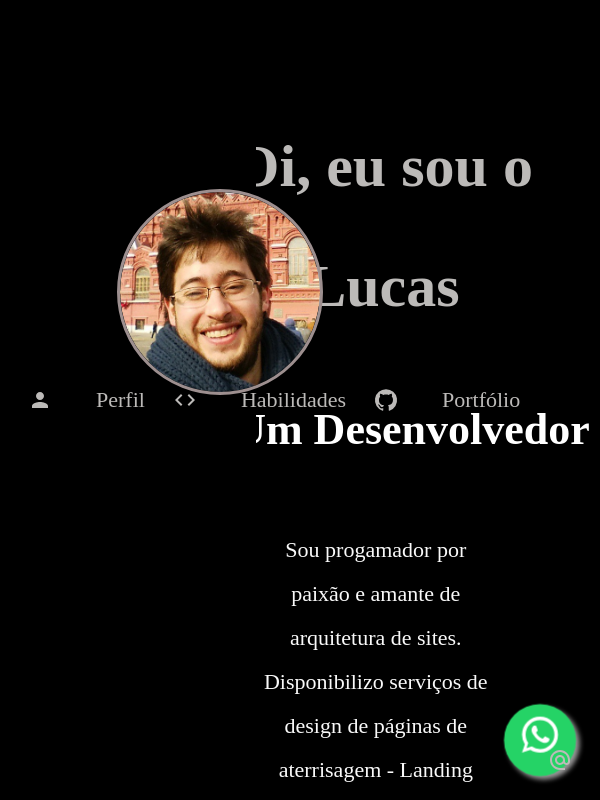
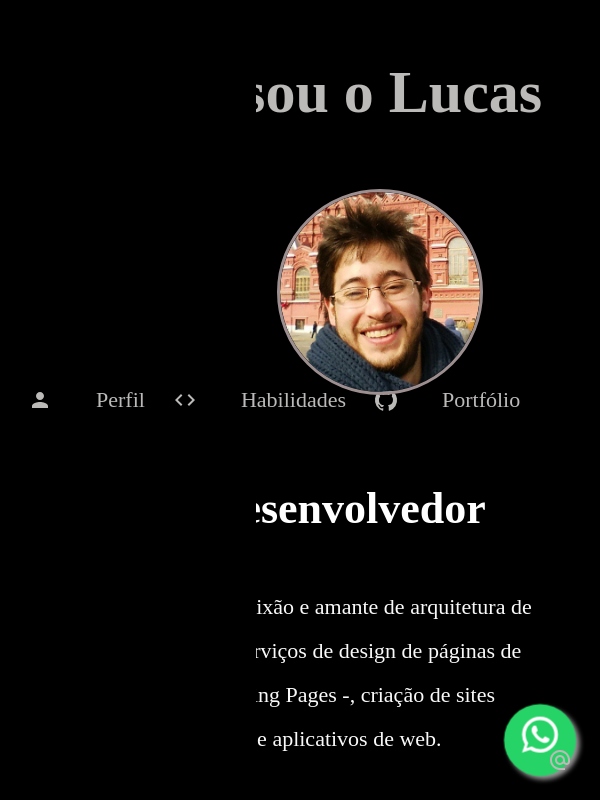
Before and after one commit to Lukelupus/react-professional-resume, a React (Create React App) app: page /profile in a window 600 px wide. Shown: the top 800 px of the page. Built offline with nearby package versions, Linux system fonts and the light colour scheme.

Commit message:
Fixed img position for mobile

```diff
--- a/public/styles/styles.css
+++ b/public/styles/styles.css
@@ -236,16 +236,11 @@ h1 {
     width: 200px;
     height: 200px;
     margin: 2rem 1rem 0 0;
-    animation: profileImgLeft ease 3s forwards;
-    animation-delay: 1s;
-    animation-duration: 1200ms;
     border-radius: 50%;
     outline: 3px solid transparent;
     outline-color: var(--bg-secondary);
     color: white;
     position: absolute;
-    left: 46.70%;
-    top: 20%;
     z-index: 999;
 }
 
@@ -261,7 +256,7 @@ h1 {
     font-size: 60px;
     opacity: 0;
     animation: landingPageAnimation 3s ease forwards;
-    animation-delay: 2s;
+    animation-delay: 1.5s;
     animation-duration: 1000ms;
     color: var(--text-primary);
 }
@@ -272,7 +267,7 @@ h1 {
     font-size: 44px;
     opacity: 0;
     animation: landingPageAnimation 3s ease forwards;
-    animation-delay: 2.5s;
+    animation-delay: 2s;
     animation-duration: 1000ms;
 }
 
@@ -284,7 +279,7 @@ h1 {
     opacity: 0;
     margin-left: 27.5%;
     animation: landingPageAnimation 3s ease forwards;
-    animation-delay: 3s;
+    animation-delay: 2.5s;
     animation-duration: 1000ms;
 }
 
@@ -304,7 +299,7 @@ h1 {
 .profile-page .wrapper {
     opacity: 0;
     animation: landingPageAnimation 3s ease forwards;
-    animation-delay: 4s;
+    animation-delay: 3s;
     animation-duration: 1000ms;
 
 }
@@ -495,11 +490,49 @@ h1 {
     .nav-link {
         justify-content: center;
     }
+    .lucas-img {
+        margin-left: 2rem;
 
+    }
     .home-page  {
         left: 15%;
         top: 30%;
     }
+
+    .profile-img {
+
+        left: 30%;
+        top: 30%;
+    }
+    .profile-page {
+       margin: 0;
+       padding: 0 1rem 0 0;
+
+    }
+
+    .profile-description {
+        font-size: 20px;
+        justify-content: left;
+        margin-top: 60%;
+    }
+    .profile-content {
+        width:90%;
+        margin-left: 10px;
+        padding-top: 10px;
+    }
+    .profile-title {
+        margin: 0;
+        padding: 0;
+        line-height: 1.4;
+    }
+    .profile-subtitle {
+        margin: 0;
+    }
+
+    .profile-subtitle-service {
+        margin-left: 15%;
+    }
+
     .whatsapp-icon {
        margin-bottom: 10px;
     }
@@ -544,6 +577,16 @@ h1 {
         display: block;
         transition: opacity var(--transition-speed);
     }
+    .profile-img {
+        width: 200px;
+        height: 200px;
+        margin: 2rem 1rem 0 0;
+        animation: profileImgLeft ease 3s forwards;
+        animation-delay: 1s;
+        animation-duration: 1200ms;
+        left: 46.70%;
+        top: 20%;
+    }
     .wrapper {
         grid-template-columns: repeat(auto-fit, minmax(14rem, 16rem));
     }
```
